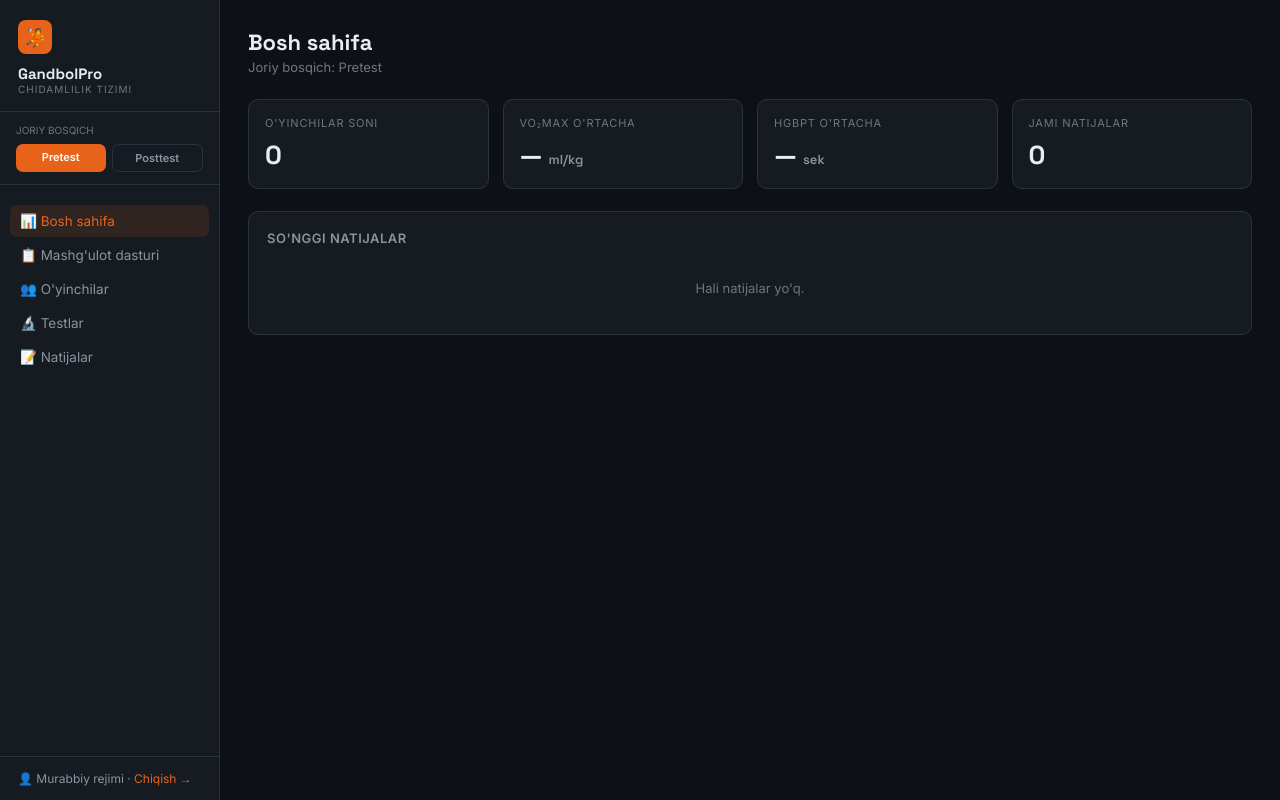
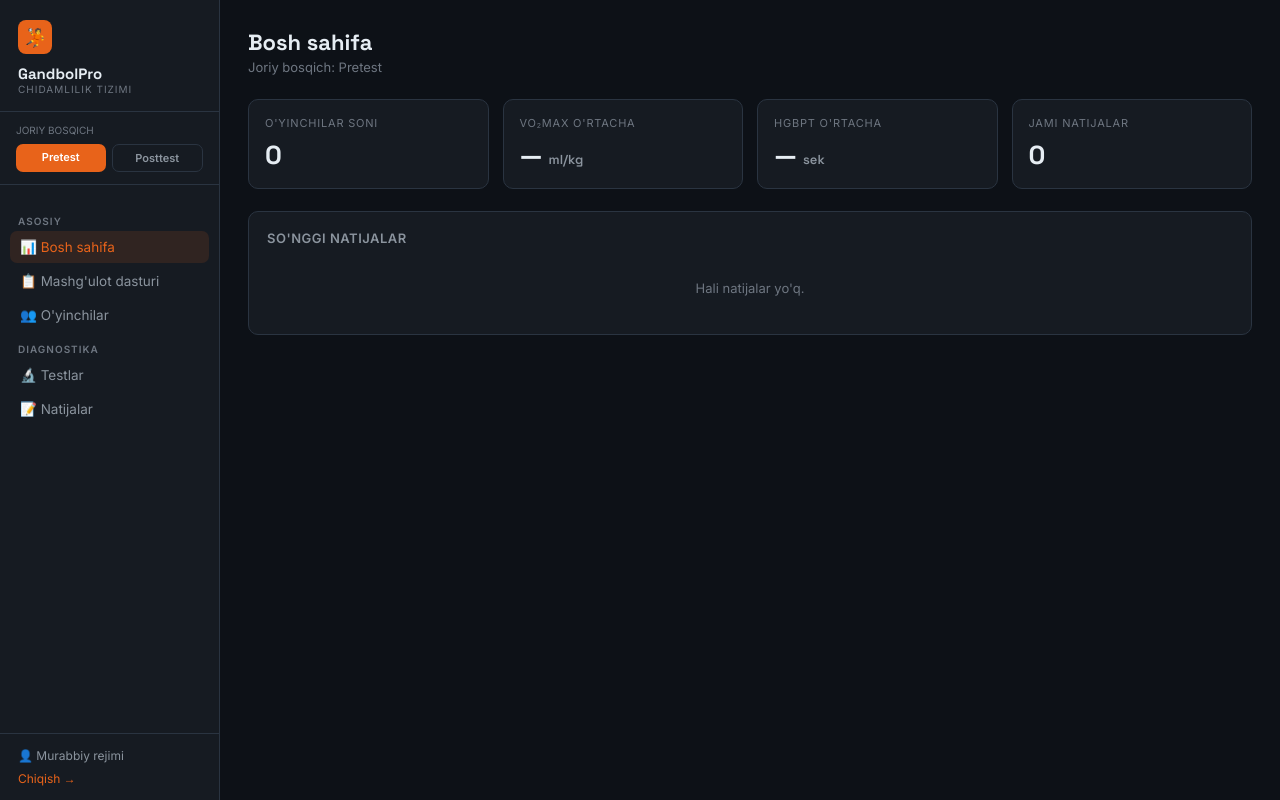
Before and after one commit to noilaabdullayeva506-ux/gandbolpro, a Flask app: page /coach in a window 1280 px wide. Run offline with Flask 3, Linux system fonts and the light colour scheme; the visitor is signed in with stand-in values (Sample User, id 1).

Commit message:
Update _coach_base.html

```diff
--- a/templates/_coach_base.html
+++ b/templates/_coach_base.html
@@ -3,17 +3,19 @@
 <head>
 <meta charset="UTF-8">
 <meta name="viewport" content="width=device-width, initial-scale=1.0">
-<title>{% block title %}GandbolPro{% endblock %}</title>
+<title>{% block title %}GandbolPro — Maxsus Chidamlilik Tizimi{% endblock %}</title>
 <link rel="stylesheet" href="{{ url_for('static', filename='style.css') }}">
 </head>
 <body>
 <div class="layout">
+  <!-- SIDEBAR -->
   <div class="sidebar">
     <div class="logo">
       <div class="logo-icon">🤾</div>
       <div class="logo-text">GandbolPro</div>
       <div class="logo-sub">Chidamlilik Tizimi</div>
     </div>
+
     <div style="padding:12px 16px; border-bottom:1px solid var(--border); margin-bottom:8px;">
       <div style="font-size:10px; color:var(--text3); text-transform:uppercase; margin-bottom:8px;">Joriy bosqich</div>
       <div style="display:flex; gap:6px;">
@@ -21,24 +23,37 @@
         <a href="{{ url_for('coach_set_phase', phase='posttest') }}" class="btn {{ 'btn-primary' if phase=='posttest' else 'btn-outline' }}" style="flex:1; font-size:11px; padding:6px 4px; text-align:center;">Posttest</a>
       </div>
     </div>
+
     <div class="nav">
-      <a class="nav-item {{ 'active' if active=='dashboard' }}" href="{{ url_for('coach_dashboard') }}">📊 Bosh sahifa</a>
-      <a class="nav-item {{ 'active' if active=='program' }}" href="{{ url_for('coach_program') }}">📋 Mashg'ulot dasturi</a>
-      <a class="nav-item {{ 'active' if active=='players' }}" href="{{ url_for('coach_players') }}">👥 O'yinchilar</a>
-      <a class="nav-item {{ 'active' if active=='tests' }}" href="{{ url_for('coach_tests') }}">🔬 Testlar</a>
-      <a class="nav-item {{ 'active' if active=='results' }}" href="{{ url_for('coach_results') }}">📝 Natijalar</a>
+      <div class="nav-section" style="font-size:10px; text-transform:uppercase; letter-spacing:1px; color:var(--text3); padding:10px 8px 4px; font-weight:600;">Asosiy</div>
+      <a class="nav-item {{ 'active' if active=='dashboard' else '' }}" href="{{ url_for('coach_dashboard') }}">📊 Bosh sahifa</a>
+      <a class="nav-item {{ 'active' if active=='program' else '' }}" href="{{ url_for('coach_program') }}">📋 Mashg'ulot dasturi</a>
+      <a class="nav-item {{ 'active' if active=='players' else '' }}" href="{{ url_for('coach_players') }}">👥 O'yinchilar</a>
+
+      <div class="nav-section" style="font-size:10px; text-transform:uppercase; letter-spacing:1px; color:var(--text3); padding:10px 8px 4px; font-weight:600;">Diagnostika</div>
+      <a class="nav-item {{ 'active' if active=='tests' else '' }}" href="{{ url_for('coach_tests') }}">🔬 Testlar</a>
+      <a class="nav-item {{ 'active' if active=='results' else '' }}" href="{{ url_for('coach_results') }}">📝 Natijalar</a>
     </div>
+
     <div class="sidebar-bottom">
-      👤 Murabbiy rejimi ·
-      <a href="{{ url_for('logout') }}" style="color:var(--accent); font-size:12px;">Chiqish →</a>
+      <div class="role-badge">
+        <span>👤</span>
+        <span style="font-size:12px; color:var(--text2)">Murabbiy rejimi</span>
+      </div>
+      <div style="margin-top:8px;">
+        <a href="{{ url_for('logout') }}" style="color:var(--accent); font-size:12px; text-decoration:none;">Chiqish →</a>
+      </div>
     </div>
   </div>
+
+  <!-- MAIN CONTENT -->
   <div class="main">
     {% with messages = get_flashed_messages(with_categories=true) %}
       {% for category, msg in messages %}
         <div class="flash flash-{{ category }}">{{ msg }}</div>
       {% endfor %}
     {% endwith %}
+
     {% block content %}{% endblock %}
   </div>
 </div>
```
